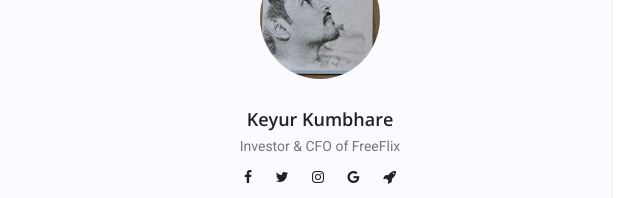
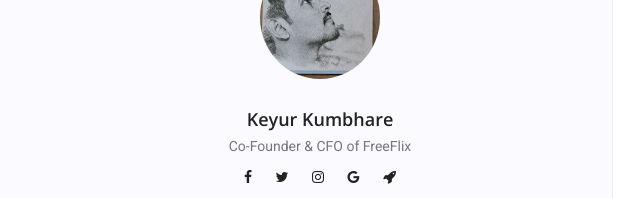
Before and after one commit to hipoojan/FreeFlix, a plain HTML site: page index.html in a window 1280 px wide. Shown: the part 5360-5558 px from the top of the page, 597-1237 px from the left. Drawn offline with nearby package versions, Linux system fonts and the light colour scheme.

Commit message:
Update index.html

```diff
--- a/index.html
+++ b/index.html
@@ -509,7 +509,7 @@
 						<aside class="single_sidebar_widget author_widget">
 							<img class="author_img rounded-circle" src="img/icon/kk.jpg" width="120px" alt="">
 							<h4>Keyur Kumbhare</h4>
-							<p>Investor & CFO of FreeFlix</p>
+							<p>Co-Founder & CFO of FreeFlix</p>
 							<div class="social_icon">
 								<a href="https://www.facebook.com/keyurk42" target="_blank">
 									<i class="fa fa-facebook"></i>
```
